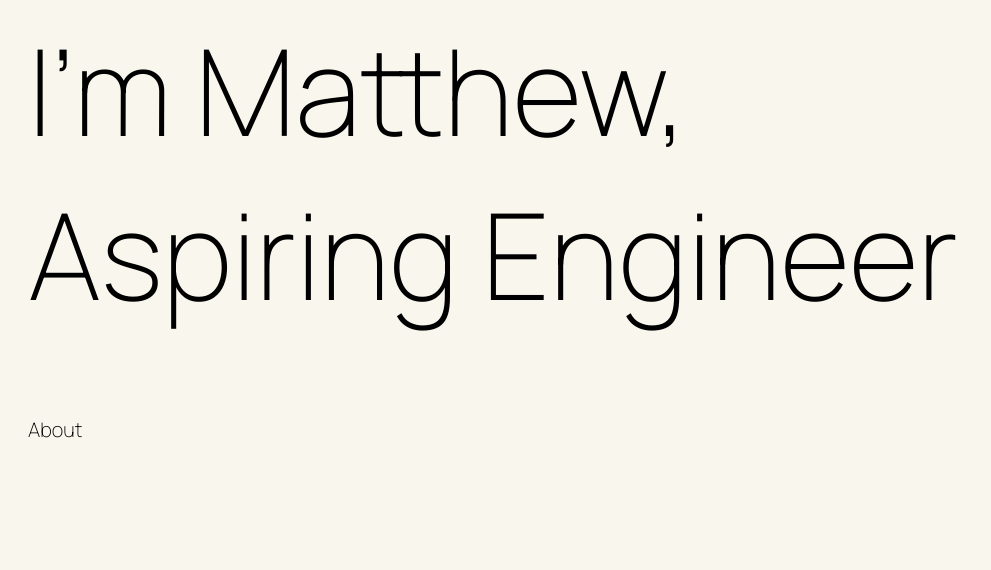
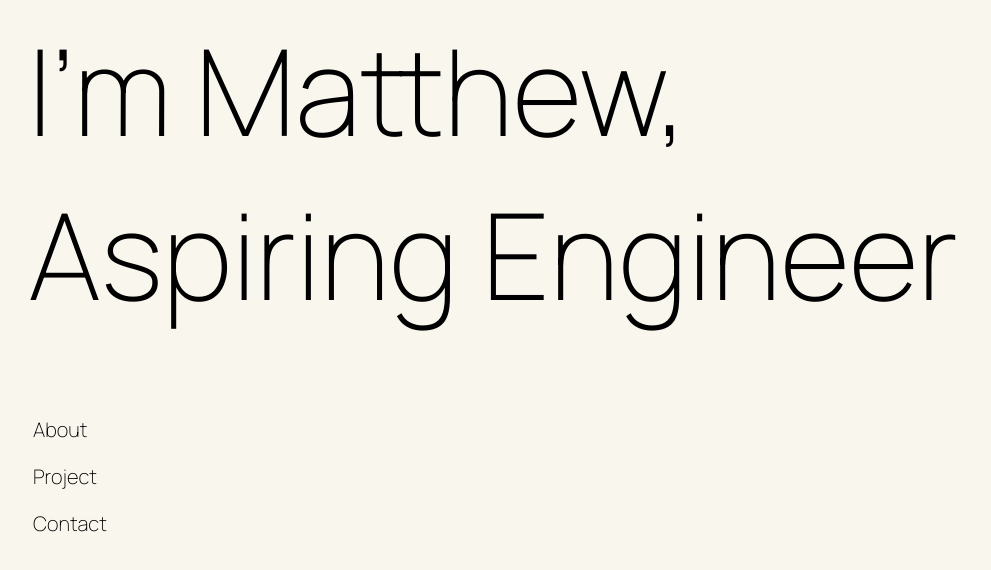
Before and after one commit to mattulau/portfolio, a plain HTML site: page index.html in a window 1280 px wide. Shown: the whole page, without its empty margins (0-991 px from the left). Drawn offline with Linux system fonts and the light colour scheme.

Commit message:
Added more links

```diff
--- a/index.html
+++ b/index.html
@@ -13,7 +13,19 @@
   <div class="home">
     <h1 class="name">I'm Matthew,</h1>
     <h1 class="engineer">Aspiring Engineer</h1>
-    <a href="./about.html" class="about">About</a>
+    <a href="./about.html" class="about">
+      About
+    </a>
+  </div>
+  <div class="Project">
+    <a href="" class="work">
+      Project
+    </a>
+  </div>
+  <div>
+    <a href="" class="contact">
+      Contact
+    </a>
   </div>
 </body>
 </html>
--- a/style.css
+++ b/style.css
@@ -8,6 +8,12 @@ html {
   margin-top: 0;
   margin-bottom: 0;
   margin-left: 20px;
+}
+.home {
+  margin-bottom: 20px;
+}
+.Project {
+  margin-bottom: 20px;
 }
 .engineer {
   font-family: 'Manrope', sans-serif;
@@ -20,7 +26,23 @@ html {
   font-family: 'Manrope', sans-serif;
   font-weight: 260;
   font-size: 20px;
-  margin-left: 20px;
+  margin-left: 25px;
   color: black;
   text-decoration: none;
 }
+.work {
+  font-family: 'Manrope', sans-serif;
+  font-weight: 260;
+  font-size: 20px;
+  margin-left: 25px;
+  color: black;
+  text-decoration: none;
+}
+.contact {
+  font-family: 'Manrope', sans-serif;
+  font-weight: 260;
+  font-size: 20px;
+  margin-left: 25px;
+  color: black;
+  text-decoration: none;
+}
```
